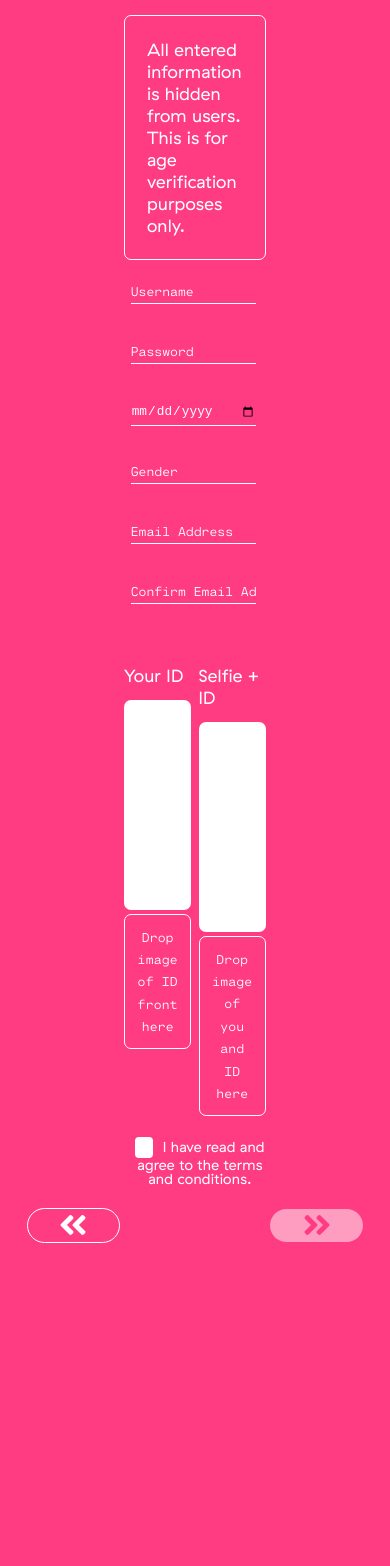
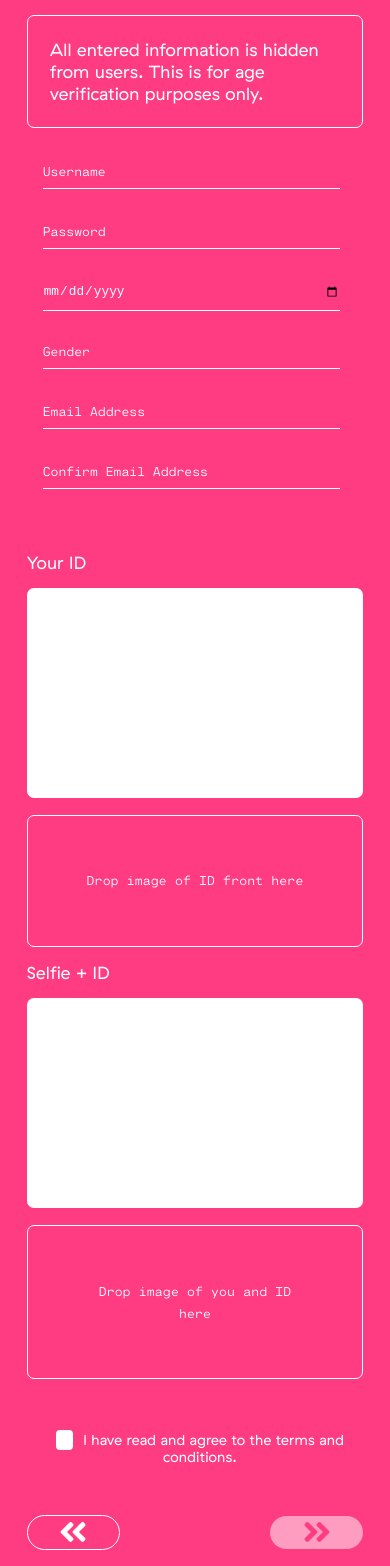
Before and after one commit to heatherpark/performer-signup, a React (Create React App) app: page / in a window 390 px wide. Shown: the top 1566 px of the page. Before the commit the page ends 1262 px from the top, so only its background shows below. Built offline with nearby package versions, Linux system fonts and the light colour scheme.

Commit message:
Add media queries

```diff
--- a/src/components/AgeVerification.css
+++ b/src/components/AgeVerification.css
@@ -174,3 +174,26 @@ input[type=checkbox]:checked + label:before {
   color: #ff3b81;
   text-align: center;
 }
+
+/** media queries
+ ---------------------------------------------------------*/
+
+@media all and (max-width: 665px) {
+  .age-verification {
+    width: 90%;
+  }
+
+  .image-upload {
+    display: grid;
+    grid-template-columns: 100%;
+    grid-gap: 0 5%;
+    margin-top: 10%;
+    font-size: 0.8rem;
+  }
+}
+
+@media all and (min-width: 665px) and (max-width: 980px) {
+  .age-verification {
+    width: 50%;
+  }
+}
--- a/src/components/SignupFooter.js
+++ b/src/components/SignupFooter.js
@@ -2,7 +2,6 @@ import React from 'react';
 import './SignupFooter.css';
 
 const SignupFooter = (props) => {
-  console.log(props);
   return (
     <div className="signup-footer">
       <button className="backward">
```
Also changed, not shown: src/components/Header.js (+10 -0 lines), src/components/Header.css (added).
